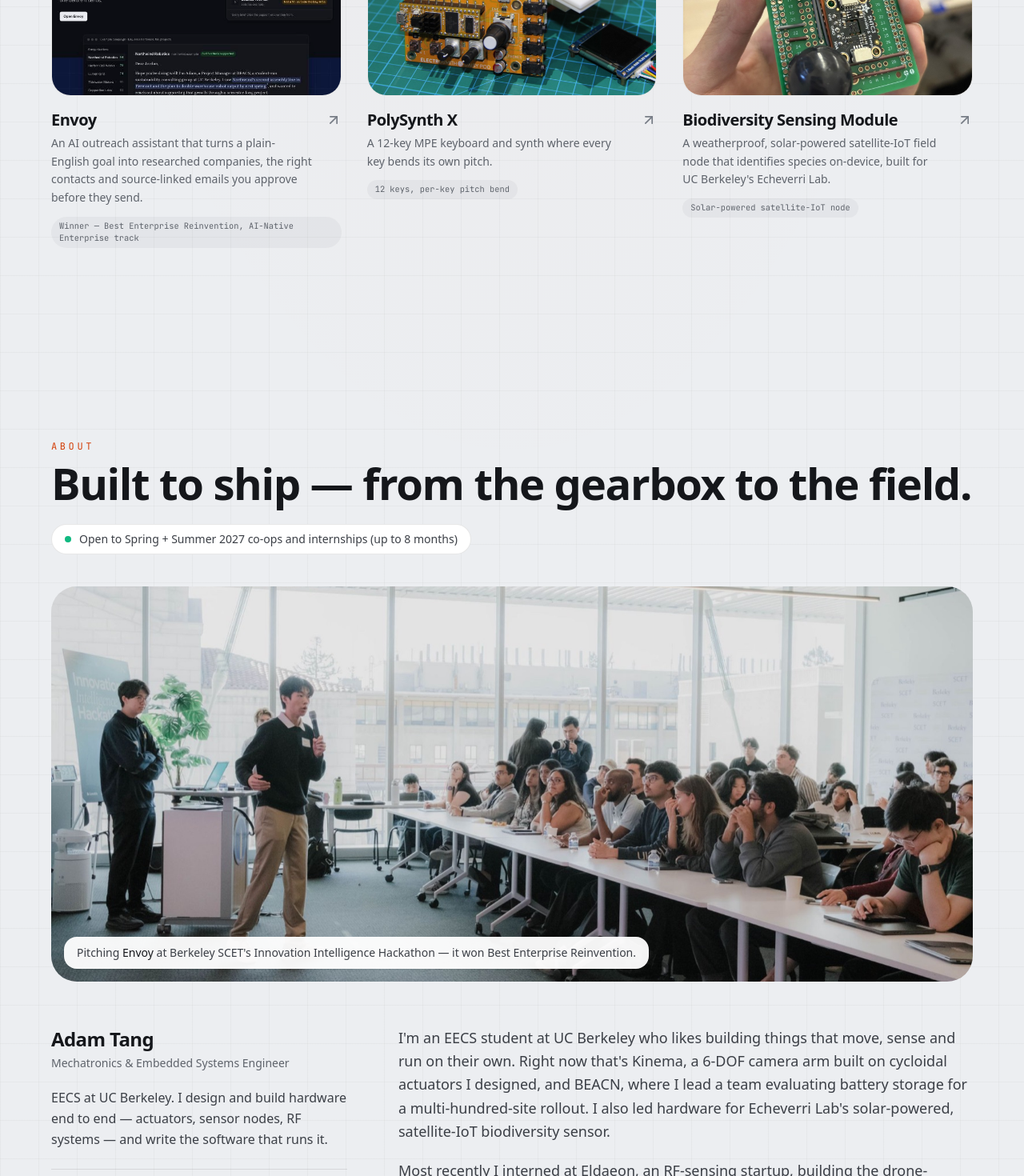
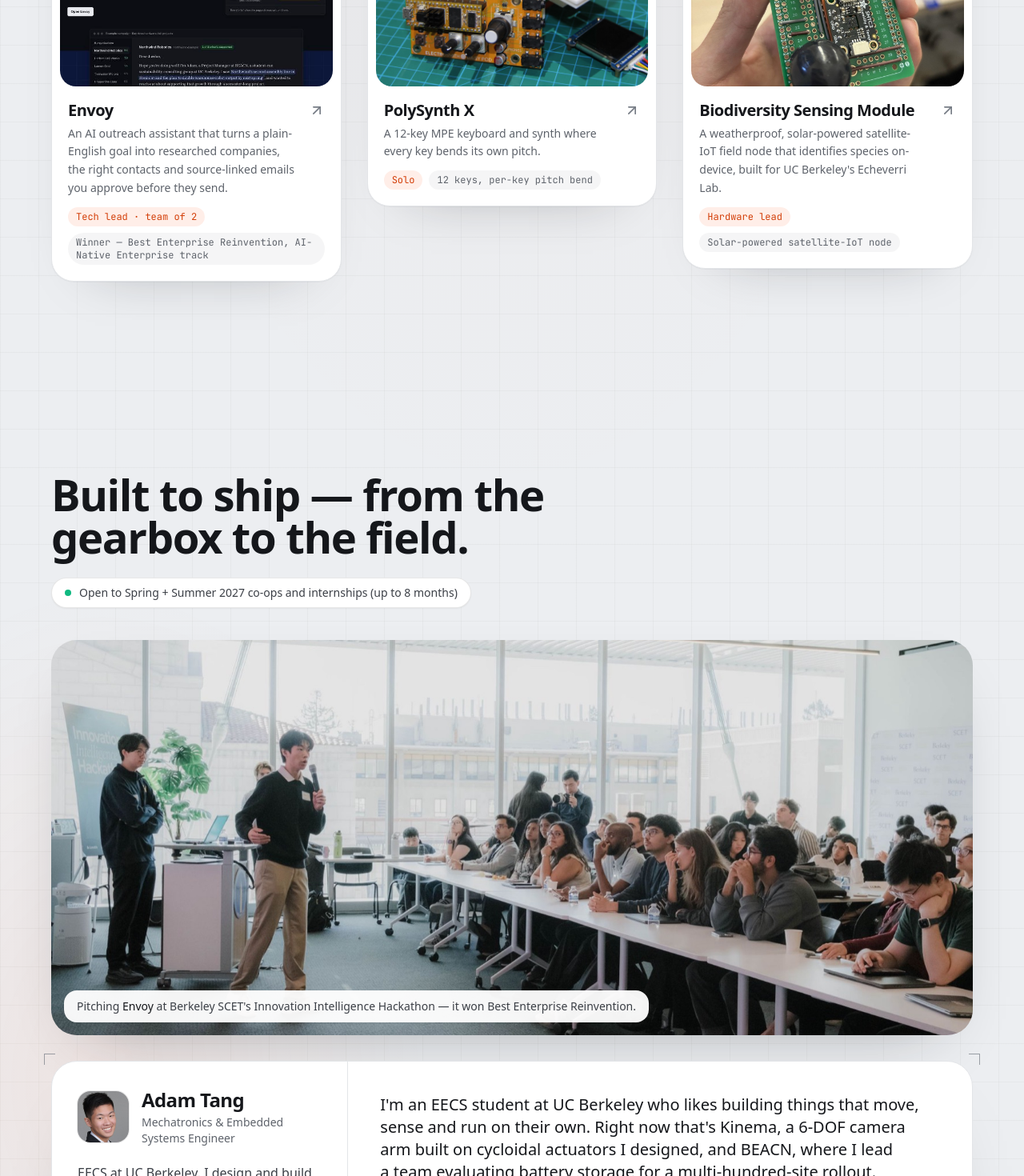
Before and after one commit to antangled/engineering_portfolio, a React (Vite) app: page / in a window 1280 px wide. Shown: the part 1960-3430 px from the top of the page at 80% size. Built offline with nearby package versions, Linux system fonts and the light colour scheme; a web font is replaced by a local one.

Commit message:
Home UI: About as an engineering datasheet (ID card, ruled facts, experience timeline, recognition ledger), skills spec panel, featured-work cards with role badges, soft background washes, corner registration marks
Co-Authored-By: Claude Opus 5.5 <noreply@anthropic.com>

```diff
--- a/src/components/home/AboutSection.tsx
+++ b/src/components/home/AboutSection.tsx
@@ -1,20 +1,31 @@
 import { useState } from "react";
 import { Link } from "react-router-dom";
 import { motion } from "framer-motion";
-import { ArrowUpRight, ChevronDown } from "lucide-react";
-import { profile, education, aboutParagraphs, experience, leadership, awards, contact, type ExperienceEntry } from "../../data/profile";
+import { ArrowUpRight, ChevronDown, MapPin } from "lucide-react";
+import {
+  profile,
+  education,
+  aboutParagraphs,
+  experience,
+  leadership,
+  awards,
+  contact,
+  type ExperienceEntry,
+} from "../../data/profile";
 import { withBase } from "../../lib/withBase";
 import { SocialLinks } from "./SocialLinks";
 import { CopyEmail } from "../CopyEmail";
+import { SheetTicks } from "./SheetTicks";
+import { cn } from "../../lib/utils";
 
 const ease = [0.22, 1, 0.36, 1] as const;
 
 function Reveal({ children, delay = 0, className }: { children: React.ReactNode; delay?: number; className?: string }) {
   return (
     <motion.div
-      initial={{ opacity: 0, y: 28 }}
+      initial={{ opacity: 0, y: 24 }}
       whileInView={{ opacity: 1, y: 0 }}
-      viewport={{ once: true, amount: 0.25 }}
+      viewport={{ once: true, amount: 0.2 }}
       transition={{ duration: 0.7, ease, delay }}
       className={className}
     >
@@ -23,26 +34,43 @@ function Reveal({ children, delay = 0, className }: { children: React.ReactNode;
   );
 }
 
-function SectionLabel({ children }: { children: React.ReactNode }) {
+/** Section heading inside the sheet: a real heading with a quiet count, not a tracked eyebrow. */
+function SheetHeading({ children, meta }: { children: React.ReactNode; meta?: string }) {
   return (
-    <h3 className="flex items-center gap-3 font-mono text-xs uppercase tracking-wider text-ink-500">
-      <span className="h-px w-7 bg-ink-900/25" aria-hidden />
-      {children}
-    </h3>
+    <div className="flex items-baseline justify-between gap-4 border-b border-line pb-3">
+      <h3 className="font-display text-xl font-semibold tracking-tight text-ink-900">{children}</h3>
+      {meta && <span className="font-mono text-xs text-ink-500">{meta}</span>}
+    </div>
   );
 }
 
-function ExperienceRow({ exp }: { exp: ExperienceEntry }) {
+/** One stop on the experience timeline. The current role's node is filled orange and pulses. */
+function TimelineItem({ exp, current }: { exp: ExperienceEntry; current?: boolean }) {
   // Phones show org, dates and role; the detail opens on tap. From sm up it's always shown.
   const [open, setOpen] = useState(false);
   return (
-    <div className="grid gap-2 py-6 sm:grid-cols-[1fr_2fr] sm:gap-8">
-      <div>
-        <p className="font-medium text-ink-900">{exp.org}</p>
-        <p className="mt-0.5 font-mono text-xs uppercase tracking-wider text-ink-500">{exp.period}</p>
+    <li className="relative pb-9 pl-9 last:pb-0">
+      <span className="absolute left-0 top-1.5 flex h-[15px] w-[15px] items-center justify-center" aria-hidden>
+        {current && <span className="absolute inline-flex h-full w-full animate-ping rounded-full bg-signal/40" />}
+        <span
+          className={cn(
+            "relative h-[15px] w-[15px] rounded-full border-2",
+            current ? "border-signal bg-signal" : "border-ink-400 bg-surface"
+          )}
+        />
+      </span>
+
+      <div className="grid gap-1 sm:grid-cols-[minmax(0,1fr)_auto] sm:items-baseline sm:gap-6">
+        <p className="font-medium text-ink-900">
+          {exp.org}
+          <span className="mt-0.5 block text-sm font-medium text-signal-ink sm:ml-2 sm:mt-0 sm:inline">{exp.role}</span>
+        </p>
+        <p className="font-mono text-xs uppercase tracking-wider text-ink-500 sm:text-right">
+          {exp.period}
+          {current && <span className="ml-2 rounded-full bg-signal/10 px-2 py-0.5 text-signal-ink">Now</span>}
+        </p>
       </div>
-      <div>
-        <p className="text-sm font-medium text-signal-ink">{exp.role}</p>
+
       <button
         type="button"
         onClick={() => setOpen((o) => !o)}
@@ -50,13 +78,13 @@ function ExperienceRow({ exp }: { exp: ExperienceEntry }) {
         className="mt-2 inline-flex items-center gap-1 py-1 font-mono text-xs uppercase tracking-wider text-ink-500 sm:hidden"
       >
         {open ? "Hide details" : "Details"}
-          <ChevronDown className={`h-3.5 w-3.5 transition-transform ${open ? "rotate-180" : ""}`} aria-hidden />
+        <ChevronDown className={cn("h-3.5 w-3.5 transition-transform", open && "rotate-180")} aria-hidden />
       </button>
       <div className={open ? "block" : "hidden sm:block"}>
-        <p className="mt-1.5 text-pretty text-sm leading-relaxed text-ink-700">{exp.blurb}</p>
+        <p className="mt-2 max-w-[68ch] text-pretty text-sm leading-relaxed text-ink-700">{exp.blurb}</p>
         <div className="mt-3 flex flex-wrap items-center gap-2">
           {exp.tags?.map((t) => (
-            <span key={t} className="rounded-full bg-ink-900/[0.05] px-2.5 py-1 font-mono text-xs text-ink-500">
+            <span key={t} className="rounded-md bg-ink-900/[0.05] px-2 py-1 font-mono text-xs text-ink-700">
               {t}
             </span>
           ))}
@@ -64,7 +92,7 @@ function ExperienceRow({ exp }: { exp: ExperienceEntry }) {
             <Link
               to={`/projects/${exp.slug}`}
               data-cursor="link"
-              className="group inline-flex items-center gap-1 rounded-full px-1 py-1 text-sm font-medium text-ink-900 underline decoration-ink-900/20 underline-offset-4 transition-colors hover:text-signal-ink hover:decoration-signal"
+              className="group ml-1 inline-flex items-center gap-1 py-1 text-sm font-medium text-ink-900 underline decoration-ink-900/20 underline-offset-4 transition-colors hover:text-signal-ink hover:decoration-signal"
             >
               See the project
               <ArrowUpRight className="h-3.5 w-3.5 transition-transform group-hover:-translate-y-0.5 group-hover:translate-x-0.5" />
@@ -72,31 +100,39 @@ function ExperienceRow({ exp }: { exp: ExperienceEntry }) {
           )}
         </div>
       </div>
-      </div>
-    </div>
+    </li>
   );
 }
 
 function Fact({ label, children }: { label: string; children: React.ReactNode }) {
   return (
-    <div className="grid grid-cols-[6.5rem_1fr] gap-3 py-2.5">
-      <dt className="font-mono text-xs uppercase tracking-wider text-ink-500">{label}</dt>
+    <div className="grid grid-cols-[5.5rem_1fr] gap-3 py-2.5">
+      <dt className="pt-px font-mono text-xs uppercase tracking-wider text-ink-500">{label}</dt>
       <dd className="text-sm leading-relaxed text-ink-700">{children}</dd>
     </div>
   );
 }
 
 export function AboutSection() {
+  const [lead, ...rest] = aboutParagraphs;
   return (
-    <section id="about" className="mx-auto max-w-[1400px] px-[5vw] py-24 lg:py-32">
+    <section id="about" className="relative mx-auto max-w-[1400px] px-[5vw] py-24 lg:py-32">
+      {/* Soft depth behind the sheet: a warm signal wash top-left, a cool one bottom-right */}
+      <div
+        aria-hidden
+        className="pointer-events-none absolute inset-0"
+        style={{
+          background:
+            "radial-gradient(45% 30% at 10% 30%, rgba(255,122,69,0.09), transparent 70%), radial-gradient(40% 30% at 92% 80%, rgba(59,63,70,0.07), transparent 70%)",
+        }}
+      />
+
+      <div className="relative">
         <Reveal className="flex flex-wrap items-end justify-between gap-6">
-        <div>
-          <p className="font-mono text-xs uppercase tracking-[0.3em] text-signal-ink">About</p>
-          <h2 className="mt-3 text-balance font-display text-[clamp(2.2rem,5vw,3.4rem)] font-semibold leading-[0.98] tracking-tight text-ink-900">
+          <h2 className="max-w-3xl text-balance font-display text-[clamp(2.2rem,5vw,3.4rem)] font-semibold leading-[0.98] tracking-tight text-ink-900">
             Built to ship — from the gearbox to the field.
           </h2>
-        </div>
-        <p className="inline-flex items-center gap-2.5 rounded-full border border-ink-900/10 bg-surface px-4 py-2 text-sm text-ink-700">
+          <p className="inline-flex items-center gap-2.5 rounded-full border border-ink-900/10 bg-surface px-4 py-2 text-sm text-ink-700 shadow-sm">
             <span className="relative flex h-2 w-2">
               <span className="absolute inline-flex h-full w-full animate-ping rounded-full bg-emerald-400 opacity-60" />
               <span className="relative inline-flex h-2 w-2 rounded-full bg-emerald-500" />
@@ -107,7 +143,7 @@ export function AboutSection() {
 
         {/* In the room: pitching Envoy */}
         <Reveal className="mt-10">
-        <figure className="relative overflow-hidden rounded-4xl bg-ink-900/5">
+          <figure className="relative overflow-hidden rounded-4xl bg-ink-900/5 shadow-[0_30px_80px_-50px_rgba(21,23,27,0.45)]">
             <img
               src={withBase("/images/pitch-envoy.jpg")}
               alt="Adam Tang pitching Envoy with a microphone to a room of judges and students"
@@ -118,32 +154,59 @@ export function AboutSection() {
             />
             <figcaption className="absolute bottom-4 left-4 right-4 sm:right-auto">
               <span className="inline-block rounded-2xl bg-surface/95 px-4 py-2.5 text-sm text-ink-700 shadow-sm">
-              Pitching <span className="font-medium text-ink-900">Envoy</span> at Berkeley SCET's Innovation Intelligence Hackathon — it won Best Enterprise Reinvention.
+                Pitching <span className="font-medium text-ink-900">Envoy</span> at Berkeley SCET's Innovation
+                Intelligence Hackathon — it won Best Enterprise Reinvention.
               </span>
             </figcaption>
           </figure>
         </Reveal>
 
-      <div className="mt-14 lg:flex lg:gap-16">
-        {/* Identity + quick facts (sticky on desktop) */}
-        <aside className="lg:sticky lg:top-24 lg:h-fit lg:w-[34%] lg:self-start">
+        {/* The datasheet: one white sheet on the blueprint grid, with drawing-style corner marks */}
+        <Reveal className="mt-8">
+          <div className="relative rounded-[2rem] border border-line bg-surface shadow-[0_1px_0_rgba(21,23,27,0.04),0_40px_90px_-60px_rgba(21,23,27,0.35)]">
+            <SheetTicks />
+            <div className="grid lg:grid-cols-[minmax(0,0.95fr)_minmax(0,2fr)]">
+              {/* Identity card (sticky on desktop) */}
+              <aside className="border-b border-line p-6 sm:p-8 lg:border-b-0 lg:border-r">
+                <div className="lg:sticky lg:top-28">
+                  <div className="flex items-center gap-4">
+                    <img
+                      src={withBase("/images/avatar.jpg")}
+                      alt=""
+                      width={64}
+                      height={64}
+                      loading="lazy"
+                      className="h-16 w-16 rounded-2xl object-cover ring-1 ring-ink-900/10"
+                    />
+                    <div>
                       <h3 className="font-display text-2xl font-semibold tracking-tight text-ink-900">{profile.name}</h3>
-          <p className="mt-1 text-sm text-ink-500">{profile.role}</p>
+                      <p className="mt-0.5 text-sm text-ink-500">{profile.role}</p>
+                    </div>
+                  </div>
                   <p className="mt-5 text-pretty leading-relaxed text-ink-700">{profile.bio}</p>
 
-          <dl className="mt-6 divide-y divide-ink-900/10 border-y border-ink-900/10">
-            <Fact label="Education">
-              {education.degree}, {education.school} · {education.minor} · {education.graduation}
+                  <dl className="mt-6 divide-y divide-line rounded-2xl border border-line bg-paper/70 px-4">
+                    <Fact label="Degree">
+                      {education.degree} · {education.minor}
                     </Fact>
-            <Fact label="GPA">{education.gpa}</Fact>
+                    <Fact label="School">
+                      {education.school} · {education.graduation}
+                    </Fact>
+                    <Fact label="GPA">
+                      <span className="font-mono text-ink-900">{education.gpa}</span>
+                    </Fact>
                     <Fact label="Honors">{education.honors}</Fact>
                     <Fact label="Courses">{education.coursework}</Fact>
-            <Fact label="Based in">{profile.location}</Fact>
                   </dl>
 
-          <SocialLinks className="mt-6" />
+                  <p className="mt-4 flex items-center gap-1.5 text-sm text-ink-500">
+                    <MapPin className="h-3.5 w-3.5" aria-hidden />
+                    {profile.location}
+                  </p>
 
-          <div className="mt-6 space-y-1 font-mono text-xs text-ink-500">
+                  <SocialLinks className="mt-5" />
+
+                  <div className="mt-5 space-y-1 font-mono text-xs text-ink-500">
                     <span className="flex flex-wrap items-center gap-x-3 gap-y-1">
                       <a href={`mailto:${contact.email}`} data-cursor="link" className="block py-1 hover:text-signal-ink">
                         {contact.email}
@@ -154,51 +217,57 @@ export function AboutSection() {
                       {contact.phone}
                     </a>
                   </div>
+                </div>
               </aside>
 
               {/* Story, then the record */}
-        <div className="mt-14 lg:mt-0 lg:w-[66%]">
-          <div className="space-y-5">
-            {aboutParagraphs.map((p, i) => (
-              <Reveal key={i} delay={i * 0.05}>
-                <p className="text-pretty text-lg leading-relaxed text-ink-700">{p}</p>
-              </Reveal>
+              <div className="p-6 sm:p-8 lg:p-10">
+                <p className="max-w-[62ch] text-pretty text-lg leading-relaxed text-ink-900 sm:text-xl">{lead}</p>
+                <div className="mt-5 max-w-[68ch] space-y-4">
+                  {rest.map((p, i) => (
+                    <p key={i} className="text-pretty leading-relaxed text-ink-700">
+                      {p}
+                    </p>
                   ))}
                 </div>
 
-          <Reveal className="mt-14">
-            <SectionLabel>Experience</SectionLabel>
-          </Reveal>
-          <div className="mt-4 divide-y divide-ink-900/10 border-y border-ink-900/10">
-            {experience.map((exp, i) => (
-              <Reveal key={exp.org} delay={i * 0.04}>
-                <ExperienceRow exp={exp} />
-              </Reveal>
+                <div className="mt-12">
+                  <SheetHeading meta={`${experience.length} roles`}>Experience</SheetHeading>
+                  <ol className="relative mt-7 before:absolute before:bottom-2 before:left-[7px] before:top-2 before:w-px before:bg-line">
+                    {experience.map((exp) => (
+                      <TimelineItem key={exp.org} exp={exp} current={/present/i.test(exp.period)} />
                     ))}
+                  </ol>
                 </div>
 
-          <Reveal className="mt-14">
-            <SectionLabel>Leadership</SectionLabel>
-            <div className="mt-4 border-y border-ink-900/10">
-              <ExperienceRow exp={leadership} />
+                <div className="mt-12">
+                  <SheetHeading>Leadership</SheetHeading>
+                  <ol className="mt-7">
+                    <TimelineItem exp={leadership} />
+                  </ol>
                 </div>
-          </Reveal>
 
-          <Reveal className="mt-14">
-            <SectionLabel>Recognition</SectionLabel>
-            <ul className="mt-6 grid gap-3 sm:grid-cols-2">
+                <div className="mt-12">
+                  <SheetHeading meta={`${awards.length}`}>Recognition</SheetHeading>
+                  <ul className="divide-y divide-line">
                     {awards.map((a) => (
                       <li
-                  key={a}
-                  className="flex items-start gap-3 rounded-2xl border border-ink-900/10 bg-surface px-4 py-3 text-sm text-ink-700"
+                        key={a.text}
+                        className="grid grid-cols-[1fr_auto] items-baseline gap-x-3 gap-y-1 py-3.5 sm:grid-cols-[7.5rem_1fr_auto]"
                       >
-                  <span className="mt-1.5 h-1.5 w-1.5 shrink-0 rounded-full bg-signal" />
-                  {a}
+                        <span className="font-mono text-xs uppercase tracking-wider text-signal-ink">{a.kind}</span>
+                        <span className="col-span-2 row-start-2 text-pretty text-sm leading-relaxed text-ink-900 sm:col-span-1 sm:col-start-2 sm:row-start-1">
+                          {a.text}
+                        </span>
+                        <span className="text-right font-mono text-xs text-ink-500 sm:col-start-3 sm:row-start-1">{a.year ?? ""}</span>
                       </li>
                     ))}
                   </ul>
+                </div>
+              </div>
+            </div>
+          </div>
         </Reveal>
-        </div>
       </div>
     </section>
   );
--- a/src/components/home/FeaturedWork.tsx
+++ b/src/components/home/FeaturedWork.tsx
@@ -27,7 +27,7 @@ function Card({ project, large }: { project: Project; large?: boolean }) {
   const extras = large ? project.previewImages ?? [] : [];
   const cover = (
     <div
-      className={`relative overflow-hidden rounded-3xl border border-ink-900/10 bg-surface ${
+      className={`relative overflow-hidden rounded-[1.25rem] bg-paper ${
         extras.length ? "col-span-2 aspect-[16/10] lg:col-span-1 lg:row-span-2 lg:aspect-auto" : large ? "aspect-[16/10]" : "aspect-[4/3]"
       }`}
     >
@@ -53,16 +53,16 @@ function Card({ project, large }: { project: Project; large?: boolean }) {
       to={`/projects/${project.slug}`}
       data-cursor="view"
       data-cursor-label="View"
-      className="group block"
+      className="group block rounded-[1.75rem] border border-line bg-surface p-2.5 shadow-[0_1px_0_rgba(21,23,27,0.04),0_30px_70px_-55px_rgba(21,23,27,0.4)] transition-[box-shadow,transform] duration-500 ease-expo hover:-translate-y-1 hover:shadow-[0_1px_0_rgba(21,23,27,0.04),0_40px_80px_-50px_rgba(21,23,27,0.5)]"
     >
       {extras.length ? (
         // Anchor collage: cover left, supporting shots stacked right (2-up row under the cover on small screens)
-        <div className="grid grid-cols-2 gap-3 lg:aspect-[16/8] lg:grid-cols-[1.7fr_1fr] lg:grid-rows-2">
+        <div className="grid grid-cols-2 gap-2.5 lg:aspect-[16/8] lg:grid-cols-[1.7fr_1fr] lg:grid-rows-2">
           {cover}
           {extras.slice(0, 2).map((img) => (
             <div
               key={img.src}
-              className="aspect-[4/3] overflow-hidden rounded-3xl border border-ink-900/10 bg-white lg:aspect-auto"
+              className="aspect-[4/3] overflow-hidden rounded-[1.25rem] border border-line bg-white lg:aspect-auto"
             >
               <img
                 src={img.src}
@@ -78,7 +78,7 @@ function Card({ project, large }: { project: Project; large?: boolean }) {
       ) : (
         cover
       )}
-      <div className="mt-4 flex items-start justify-between gap-4">
+      <div className="mt-4 flex items-start justify-between gap-4 px-2.5">
         <div>
           <h3 className="font-display text-xl font-semibold tracking-tight text-ink-900 transition-colors group-hover:text-signal-ink">
             {project.title}
@@ -87,9 +87,12 @@ function Card({ project, large }: { project: Project; large?: boolean }) {
         </div>
         <ArrowUpRight className="mt-1 h-5 w-5 shrink-0 text-ink-400 transition-all duration-300 group-hover:-translate-y-0.5 group-hover:translate-x-0.5 group-hover:text-signal-ink" />
       </div>
-      <div className="mt-3 flex flex-wrap gap-2">
+      <div className="mt-3 flex flex-wrap gap-2 px-2.5 pb-2.5">
+        {project.badge && (
+          <span className="rounded-full bg-signal/10 px-2.5 py-1 font-mono text-xs text-signal-ink">{project.badge}</span>
+        )}
         {project.impact.slice(0, large ? 3 : 1).map((m) => (
-          <span key={m} className="rounded-full bg-ink-900/[0.04] px-2.5 py-1 font-mono text-[0.65rem] text-ink-500">
+          <span key={m} className="rounded-full bg-ink-900/[0.04] px-2.5 py-1 font-mono text-xs text-ink-500">
             {m}
           </span>
         ))}
@@ -110,8 +113,7 @@ export function FeaturedWork() {
         className="flex flex-wrap items-end justify-between gap-6"
       >
         <div>
-          <p className="font-mono text-xs uppercase tracking-[0.3em] text-signal-ink">Selected work</p>
-          <h2 className="mt-3 text-balance font-display text-[clamp(2.2rem,5vw,3.4rem)] font-semibold leading-[0.98] tracking-tight text-ink-900">
+          <h2 className="text-balance font-display text-[clamp(2.2rem,5vw,3.4rem)] font-semibold leading-[0.98] tracking-tight text-ink-900">
             Recent builds.
           </h2>
         </div>
--- /dev/null
+++ b/src/components/home/SheetTicks.tsx
@@ -0,0 +1,26 @@
+import { cn } from "../../lib/utils";
+
+const CORNERS = [
+  "-left-2.5 -top-2.5 border-l border-t",
+  "-right-2.5 -top-2.5 border-r border-t",
+  "-bottom-2.5 -left-2.5 border-b border-l",
+  "-bottom-2.5 -right-2.5 border-b border-r",
+];
+
+/**
+ * Registration marks just outside a panel's corners, like the crop marks on an
+ * engineering drawing sheet. Purely decorative; hidden from assistive tech.
+ */
+export function SheetTicks({ className }: { className?: string }) {
+  return (
+    <>
+      {CORNERS.map((c) => (
+        <span
+          key={c}
+          aria-hidden
+          className={cn("pointer-events-none absolute hidden h-3.5 w-3.5 border-ink-400/70 sm:block", c, className)}
+        />
+      ))}
+    </>
+  );
+}
--- a/src/data/profile.ts
+++ b/src/data/profile.ts
@@ -133,11 +133,13 @@ export const skillGroups: SkillGroup[] = [
   },
 ];
 
-export const awards: string[] = [
-  "Winner, Best Enterprise Reinvention — Berkeley SCET Innovation Intelligence Hackathon (2026)",
-  "Tau Beta Pi and Eta Kappa Nu (IEEE-HKN) engineering honor societies (2026)",
-  "$1.5k Jacobs Ignite grant and CubeMars sponsorship for Kinema",
-  "6th globally at MATE 2024 with MUREX",
-  "U.S. youth delegate, COP28 (Dubai)",
-  "Research recognized by NASA, the EPA and ISEF",
+export type Award = { kind: string; text: string; year?: string };
+
+export const awards: Award[] = [
+  { kind: "Award", text: "Winner, Best Enterprise Reinvention — Berkeley SCET Innovation Intelligence Hackathon", year: "2026" },
+  { kind: "Honor", text: "Tau Beta Pi and Eta Kappa Nu (IEEE-HKN) engineering honor societies", year: "2026" },
+  { kind: "Grant", text: "$1.5k Jacobs Ignite grant and CubeMars sponsorship for Kinema", year: "2026" },
+  { kind: "Competition", text: "6th globally at the MATE ROV World Championship with MUREX", year: "2024" },
+  { kind: "Delegate", text: "U.S. youth delegate to COP28, Dubai", year: "2023" },
+  { kind: "Research", text: "Microplastics research recognized by NASA, the EPA and ISEF" },
 ];
```
Also changed, not shown: src/components/home/Skills.tsx (+54 -21 lines), public/images/avatar.jpg (added). Lines whose indentation alone changed are shown as unchanged.
